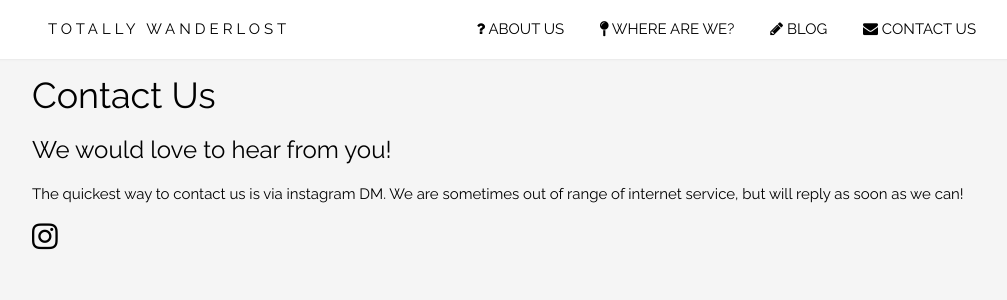
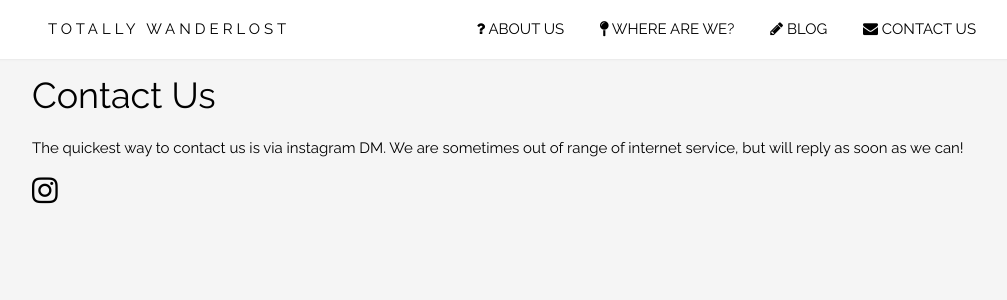
Before and after one commit to totallywanderlost/website, a Jekyll site: the page built from src/contact.md, in a window 1280 px wide and 900 px high. Shown: the top 300 px of the window, without its empty margins (128-1135 px from the left). Built offline with Jekyll 4.4.1, drawn with Linux system fonts in a browser that asks for light colours.

Commit message:
Remove sub title

```diff
--- a/src/contact.md
+++ b/src/contact.md
@@ -5,8 +5,6 @@ title: Contact Us
 
 # Contact Us
 
-### We would love to hear from you!
-
 The quickest way to contact us is via instagram DM. We are sometimes out of range of internet service, but will reply as soon as we can!
 
 <a href="{{ site.instagram }}"><i class="fa fa-instagram fa-2x w3-hover-opacity"></i></a>
```
